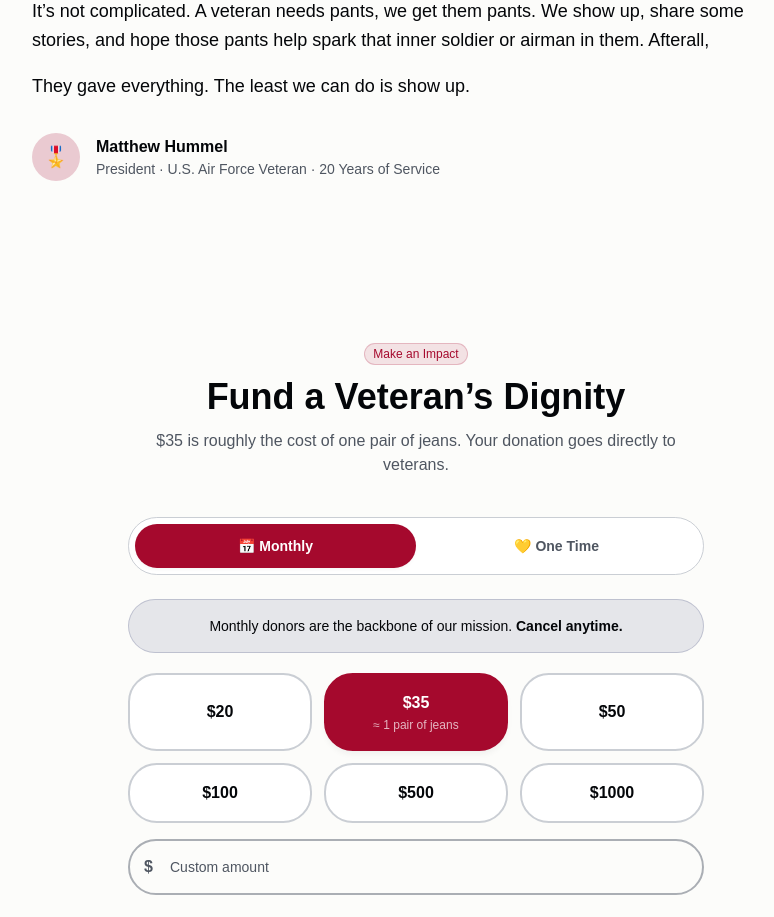
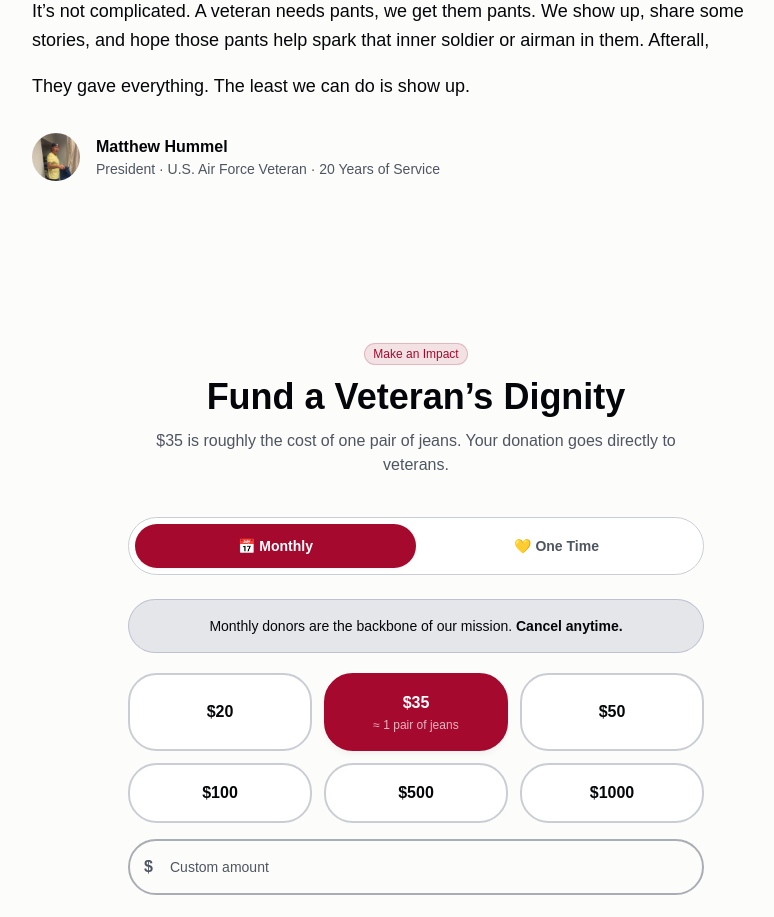
Before and after one commit to matthewhummel21-commits/onelegb4theother, a Next.js app: page / in a window 1280 px wide. Shown: the part 3460-4377 px from the top of the page, without its empty margins (224-998 px from the left). Built offline with nearby package versions, Linux system fonts and the light colour scheme.

Commit message:
Add Mateo photo to president section

```diff
--- a/app/page.tsx
+++ b/app/page.tsx
@@ -330,7 +330,7 @@ export default function DonationPage() {
                 <p>They gave everything. The least we can do is show up.</p>
               </blockquote>
               <div className="mt-8 flex items-center gap-4">
-                <div className="w-12 h-12 rounded-full bg-primary/20 flex items-center justify-center text-xl">🎖️</div>
+                <img src="/images/veteran-pants-fitting.jpg" alt="Matthew Hummel" className="w-12 h-12 rounded-full object-cover object-top" />
                 <div>
                   <p className="font-bold text-foreground">Matthew Hummel</p>
                   <p className="text-sm text-muted-foreground">President &middot; U.S. Air Force Veteran &middot; 20 Years of Service</p>
```
